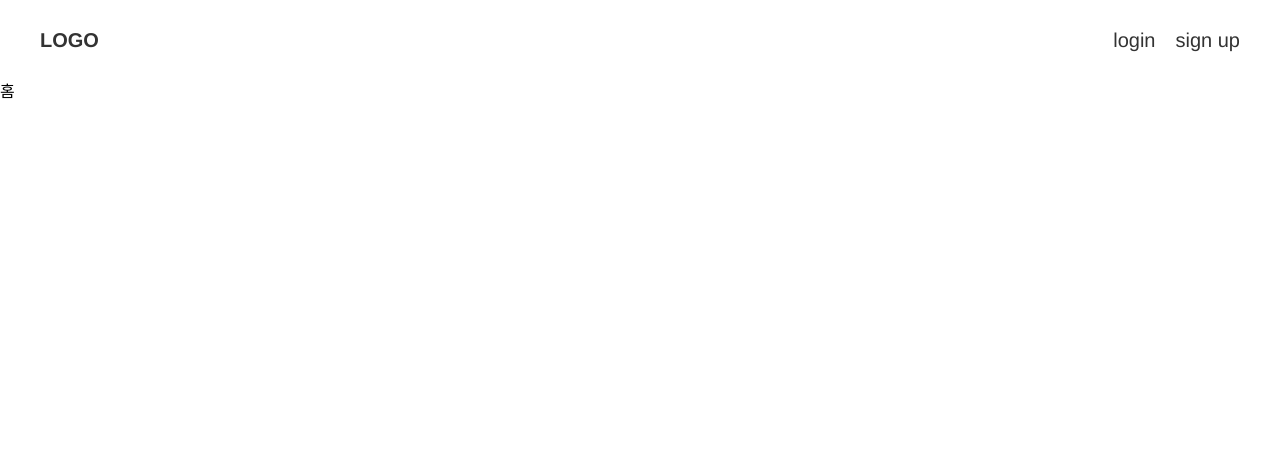
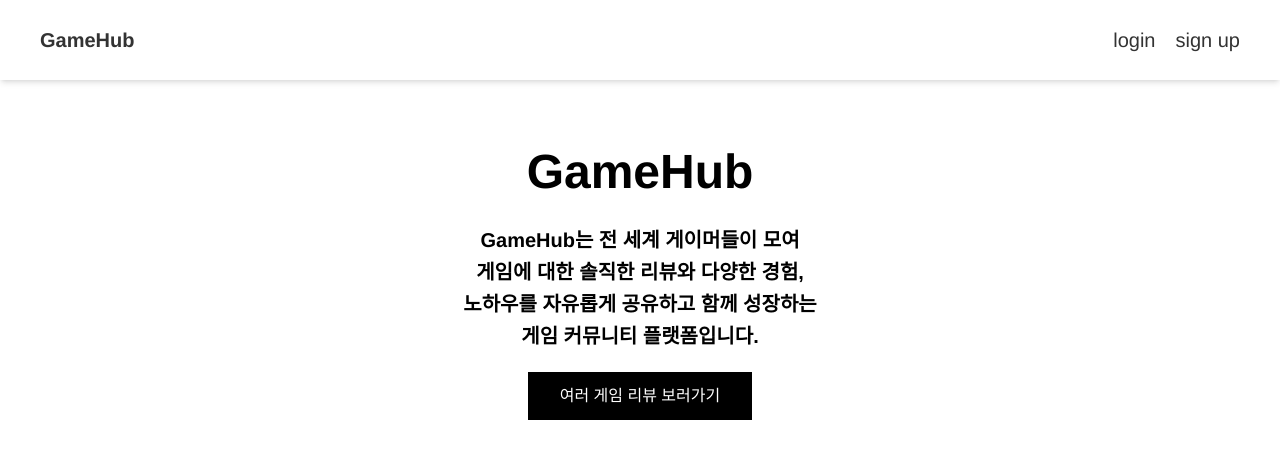
Before and after one commit to kejiuumin/WebPrograming2_project, a React (Vite) app in the folder frontend/: page / in a window 1280 px wide. Shown: the top 458 px of the page. Built offline with nearby package versions, Linux system fonts and the light colour scheme; a web font is replaced by a local one.

Commit message:
feat:기본 페이지들 추가 및 라우터 처리

```diff
--- a/frontend/src/App.jsx
+++ b/frontend/src/App.jsx
@@ -1,6 +1,10 @@
 import { Link, Route, Routes } from "react-router-dom";
 import Home from "./pages/Home";
 import Header from "./components/Header";
+import SignUp from "./pages/SignUp";
+import Login from "./pages/Login";
+import Games from "./pages/Games";
+import Game from "./pages/Game";
 
 function App() {
   return (
@@ -8,6 +12,10 @@ function App() {
       <Header />
       <Routes>
         <Route path="/" element={<Home />} />
+        <Route path="/login" element={<Login />} />
+        <Route path="/signup" element={<SignUp />} />
+        <Route path="/games" element={<Games />} />
+        <Route path="/game/:id" element={<Game />} />
       </Routes>
     </>
   );
--- a/frontend/src/components/Header.jsx
+++ b/frontend/src/components/Header.jsx
@@ -3,17 +3,18 @@ import { Link } from "react-router-dom";
 
 export default function Header() {
   return (
-    <header className="h-20 flex items-center justify-between text-xl px-10">
+    <header className="h-20 flex items-center justify-between text-xl px-10 shadow-md bg-white">
       <h3 className="font-dotum">
         <Link to="/" className="font-bold font-dotum">
-          LOGO
+          GameHub
         </Link>
       </h3>
       <nav>
-        <Link to="/" className="pr-5">
+        <Link to="/login" className="mr-5">
           login
         </Link>
-        <Link to="/">sign up</Link>
+        <Link to="/signup">sign up</Link>
+        {/* <Link to="/">logout</Link> */}
       </nav>
     </header>
   );
--- /dev/null
+++ b/frontend/src/components/Home/Banner.jsx
@@ -0,0 +1,21 @@
+import React from "react";
+import { Link } from "react-router-dom";
+
+export default function Banner() {
+  return (
+    <div className="flex flex-col justify-center items-center py-10">
+      <h1 className="font-bold text-5xl/26">GameHub</h1>
+      <h3 className="font-bold text-xl/8 text-center">
+        GameHub는 전 세계 게이머들이 모여 <br />
+        게임에 대한 솔직한 리뷰와 다양한 경험,
+        <br />
+        노하우를 자유롭게 공유하고 함께 성장하는
+        <br />
+        게임 커뮤니티 플랫폼입니다.
+      </h3>
+      <Link to="/games" className="px-8 py-3 mt-5 text-white bg-black block">
+        여러 게임 리뷰 보러가기
+      </Link>
+    </div>
+  );
+}
--- /dev/null
+++ b/frontend/src/pages/Game.jsx
@@ -0,0 +1,8 @@
+import React from "react";
+import { useParams } from "react-router-dom";
+
+export default function Game() {
+  const { id } = useParams();
+
+  return <div>Game ID: {id}</div>;
+}
--- /dev/null
+++ b/frontend/src/pages/Games.jsx
@@ -0,0 +1,5 @@
+import React from "react";
+
+export default function Games() {
+  return <div>Games</div>;
+}
--- a/frontend/src/pages/Home.jsx
+++ b/frontend/src/pages/Home.jsx
@@ -1,3 +1,8 @@
+import Banner from "../components/Home/Banner";
 export default function Home() {
-  return <div>홈</div>;
+  return (
+    <div>
+      <Banner />
+    </div>
+  );
 }
--- /dev/null
+++ b/frontend/src/pages/Login.jsx
@@ -0,0 +1,5 @@
+import React from "react";
+
+export default function Login() {
+  return <div>Login</div>;
+}
--- /dev/null
+++ b/frontend/src/pages/SignUp.jsx
@@ -0,0 +1,5 @@
+import React from "react";
+
+export default function SignUp() {
+  return <div>SignUp</div>;
+}
```
